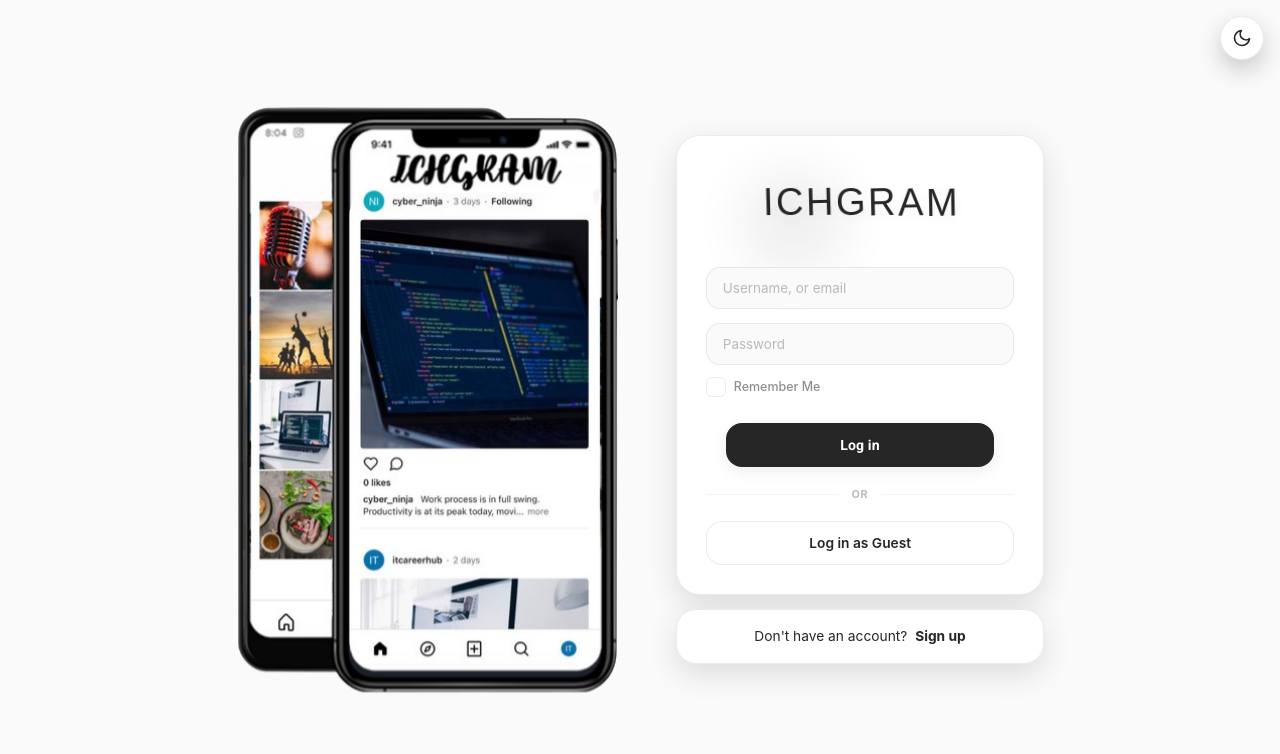
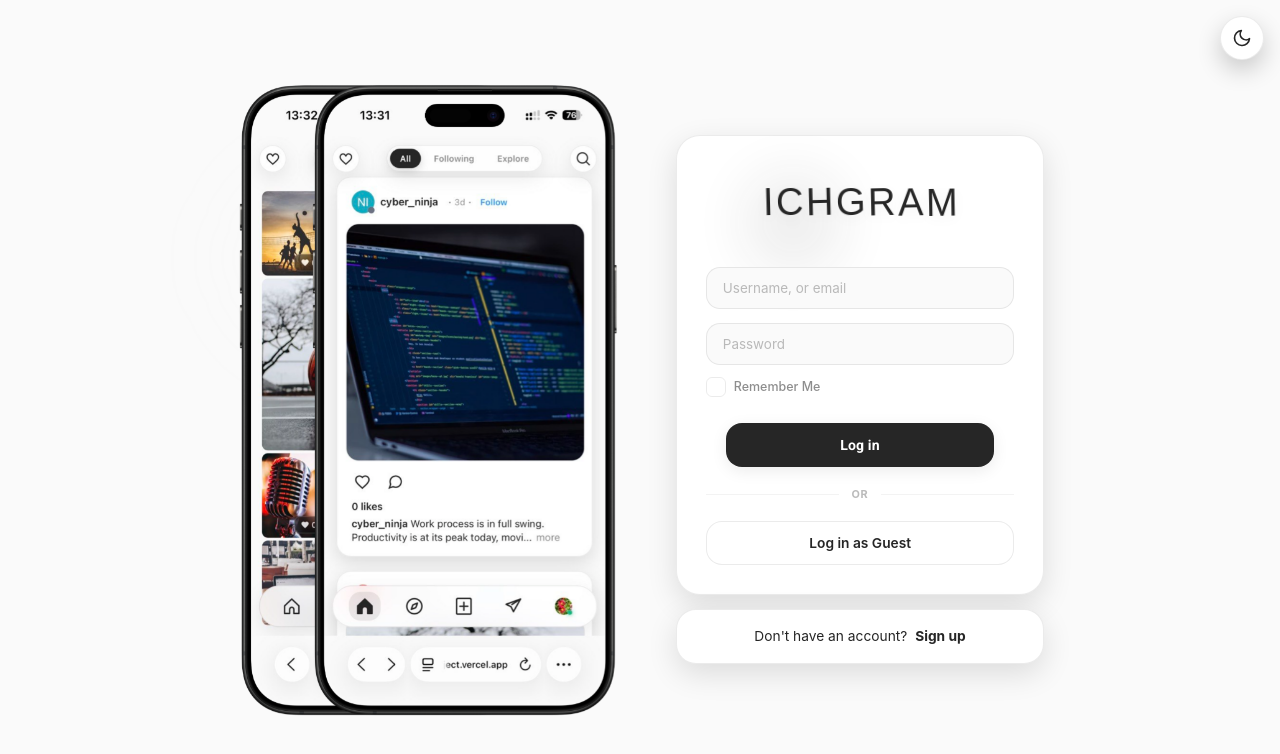
Before and after one commit to ROSSMIL/ichgram_project, a React (Vite) app in the folder frontend/: page /login in a window 1280 px wide. Shown: the top 754 px of the page. Built offline with nearby package versions, Linux system fonts and the light colour scheme; no server answers; a web font is replaced by a local one.

Commit message:
Added new mockups, linked the mockup theme display to the page theme, and optimized the smooth fade-out effect when the page is resized.

```diff
--- a/frontend/src/pages/LoginPage/LoginPage.jsx
+++ b/frontend/src/pages/LoginPage/LoginPage.jsx
@@ -9,12 +9,19 @@ import ThemeToggle from "../../components/ThemeToggle/ThemeToggle.jsx";
 import Logo from "../../components/Logo/Logo.jsx";
 import styles from "./LoginPage.module.css";
 
-import phonesImg from "../../assets/phones.png";
+import phonesDarkImg from "../../assets/phones-dark.png";
+import phonesLightImg from "../../assets/phones-light.png";
 
 const LoginPage = () => {
   const [emailOrUsername, setEmailOrUsername] = useState("");
   const [password, setPassword] = useState("");
   const [showPassword, setShowPassword] = useState(false);
+
+  const [isDarkTheme, setIsDarkTheme] = useState(() => {
+    const savedTheme = localStorage.getItem("theme");
+    if (savedTheme) return savedTheme === "dark";
+    return document.documentElement.getAttribute("data-theme") !== "light";
+  });
 
   const [stayLoggedIn, setStayLoggedIn] = useState(() => {
     const saved = localStorage.getItem("rememberMePreference");
@@ -31,6 +38,30 @@ const LoginPage = () => {
   const location = useLocation();
 
   const isAnyLoading = isLoading || isGuestLoading;
+
+  useEffect(() => {
+    const checkTheme = () => {
+      const currentTheme = document.documentElement.getAttribute("data-theme");
+      setIsDarkTheme(currentTheme !== "light");
+    };
+
+    checkTheme();
+
+    const observer = new MutationObserver(checkTheme);
+    observer.observe(document.documentElement, {
+      attributes: true,
+      attributeFilter: ["data-theme"],
+    });
+
+    return () => observer.disconnect();
+  }, []);
+
+  useEffect(() => {
+    const imgDark = new Image();
+    imgDark.src = phonesDarkImg;
+    const imgLight = new Image();
+    imgLight.src = phonesLightImg;
+  }, []);
 
   const handleRememberMeChange = (e) => {
     const checked = e.target.checked;
@@ -154,14 +185,16 @@ const LoginPage = () => {
     }
   };
 
+  const activePhonesImg = isDarkTheme ? phonesDarkImg : phonesLightImg;
+
   return (
     <div className={styles.container}>
       <ThemeToggle />
 
       <div className={styles.imageSection}>
         <img
-          src={phonesImg}
-          alt="Ichgram Phones"
+          src={activePhonesImg}
+          alt="Ichgram Showcase"
           className={styles.phonesImage}
         />
       </div>
--- a/frontend/src/pages/LoginPage/LoginPage.module.css
+++ b/frontend/src/pages/LoginPage/LoginPage.module.css
@@ -22,6 +22,16 @@
   max-width: 24rem;
   position: relative;
   overflow: visible;
+
+  opacity: 1;
+  visibility: visible;
+  transform: scale(1) translateX(0);
+  will-change: opacity, transform, max-width;
+  transition:
+    opacity 0.4s cubic-bezier(0.16, 1, 0.3, 1),
+    transform 0.4s cubic-bezier(0.16, 1, 0.3, 1),
+    max-width 0.45s cubic-bezier(0.16, 1, 0.3, 1),
+    visibility 0.4s ease;
 }
 
 .imageSection::before {
@@ -43,16 +53,16 @@
   will-change: transform, opacity;
   z-index: 0;
 }
-
 .phonesImage {
   width: 100%;
   height: auto;
   object-fit: contain;
   position: relative;
   z-index: 1;
-  will-change: transform;
+  will-change: transform, opacity;
+  transform: translateZ(0);
   animation: pureFloat 6s ease-in-out infinite;
-  transition: opacity 0.5s ease;
+  transition: opacity 0.35s ease;
 }
 
 .authSection {
@@ -517,11 +527,18 @@
 
 @media (max-width: 50rem) {
   .imageSection {
-    display: none;
+    opacity: 0;
+    visibility: hidden;
+    max-width: 0;
+    transform: scale(0.95) translateX(-15px);
+    pointer-events: none;
   }
+
   .container {
     padding: 1.2rem;
+    gap: 0;
   }
+
   .formBox {
     padding: 1.8rem 1.4rem;
   }
--- a/frontend/src/pages/RegisterPage/RegisterPage.jsx
+++ b/frontend/src/pages/RegisterPage/RegisterPage.jsx
@@ -1,4 +1,4 @@
-import { useState } from "react";
+import { useState, useEffect } from "react";
 import { useNavigate } from "react-router-dom";
 import API from "../../api/axios.js";
 import Input from "../../components/Input/Input.jsx";
@@ -8,7 +8,8 @@ import ThemeToggle from "../../components/ThemeToggle/ThemeToggle.jsx";
 import Logo from "../../components/Logo/Logo.jsx";
 import styles from "./RegisterPage.module.css";
 
-import phonesImg from "../../assets/phones.png";
+import phonesDarkImg from "../../assets/phones-dark.png";
+import phonesLightImg from "../../assets/phones-light.png";
 
 const RegisterPage = () => {
   const [email, setEmail] = useState("");
@@ -17,6 +18,12 @@ const RegisterPage = () => {
   const [password, setPassword] = useState("");
   const [confirmPassword, setConfirmPassword] = useState("");
   const [showPasswords, setShowPasswords] = useState(false);
+
+  const [isDarkTheme, setIsDarkTheme] = useState(() => {
+    const savedTheme = localStorage.getItem("theme");
+    if (savedTheme) return savedTheme === "dark";
+    return document.documentElement.getAttribute("data-theme") !== "light";
+  });
 
   const [stayLoggedIn, setStayLoggedIn] = useState(() => {
     const saved = localStorage.getItem("rememberMePreference");
@@ -30,6 +37,30 @@ const RegisterPage = () => {
 
   const isMinLength = password.length >= 6;
   const isMatching = password.length > 0 && password === confirmPassword;
+
+  useEffect(() => {
+    const checkTheme = () => {
+      const currentTheme = document.documentElement.getAttribute("data-theme");
+      setIsDarkTheme(currentTheme !== "light");
+    };
+
+    checkTheme();
+
+    const observer = new MutationObserver(checkTheme);
+    observer.observe(document.documentElement, {
+      attributes: true,
+      attributeFilter: ["data-theme"],
+    });
+
+    return () => observer.disconnect();
+  }, []);
+
+  useEffect(() => {
+    const imgDark = new Image();
+    imgDark.src = phonesDarkImg;
+    const imgLight = new Image();
+    imgLight.src = phonesLightImg;
+  }, []);
 
   const handleRememberMeChange = (e) => {
     const checked = e.target.checked;
@@ -127,14 +158,16 @@ const RegisterPage = () => {
   const confirmPasswordType =
     showPasswords && confirmPassword.length > 0 ? "text" : "password";
 
+  const activePhonesImg = isDarkTheme ? phonesDarkImg : phonesLightImg;
+
   return (
     <div className={styles.container}>
       <ThemeToggle />
 
       <div className={styles.imageSection}>
         <img
-          src={phonesImg}
-          alt="Ichgram Phones"
+          src={activePhonesImg}
+          alt="Ichgram Showcase"
           className={styles.phonesImage}
         />
       </div>
--- a/frontend/src/pages/RegisterPage/RegisterPage.module.css
+++ b/frontend/src/pages/RegisterPage/RegisterPage.module.css
@@ -22,6 +22,16 @@
   max-width: 24rem;
   position: relative;
   overflow: visible;
+
+  opacity: 1;
+  visibility: visible;
+  transform: scale(1) translateX(0);
+  will-change: opacity, transform, max-width;
+  transition:
+    opacity 0.4s cubic-bezier(0.16, 1, 0.3, 1),
+    transform 0.4s cubic-bezier(0.16, 1, 0.3, 1),
+    max-width 0.45s cubic-bezier(0.16, 1, 0.3, 1),
+    visibility 0.4s ease;
 }
 
 .imageSection::before {
@@ -50,9 +60,10 @@
   object-fit: contain;
   position: relative;
   z-index: 1;
-  will-change: transform;
+  will-change: transform, opacity;
+  transform: translateZ(0);
   animation: pureFloat 6s ease-in-out infinite;
-  transition: opacity 0.5s ease;
+  transition: opacity 0.35s ease;
 }
 
 .authSection {
@@ -411,15 +422,23 @@
 
 @media (max-width: 50rem) {
   .imageSection {
-    display: none;
+    opacity: 0;
+    visibility: hidden;
+    max-width: 0;
+    transform: scale(0.95) translateX(-15px);
+    pointer-events: none;
   }
+
   .container {
     padding: 1.2rem;
+    gap: 0;
   }
+
   .formBox {
     padding: 1.8rem 1.4rem;
   }
 }
+
 .rememberMeContainer {
   display: flex;
   align-items: center;
```
Also changed, not shown: frontend/src/assets/phones-dark.png (added), frontend/src/assets/phones-light.png (added).
